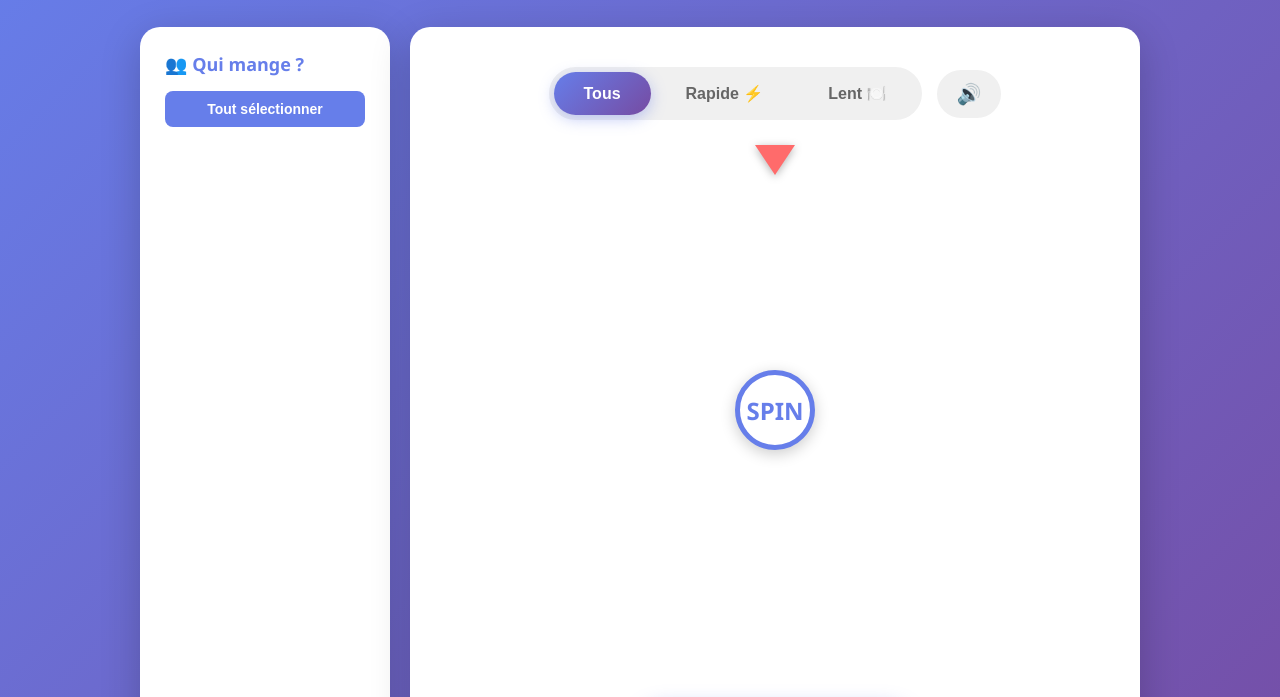
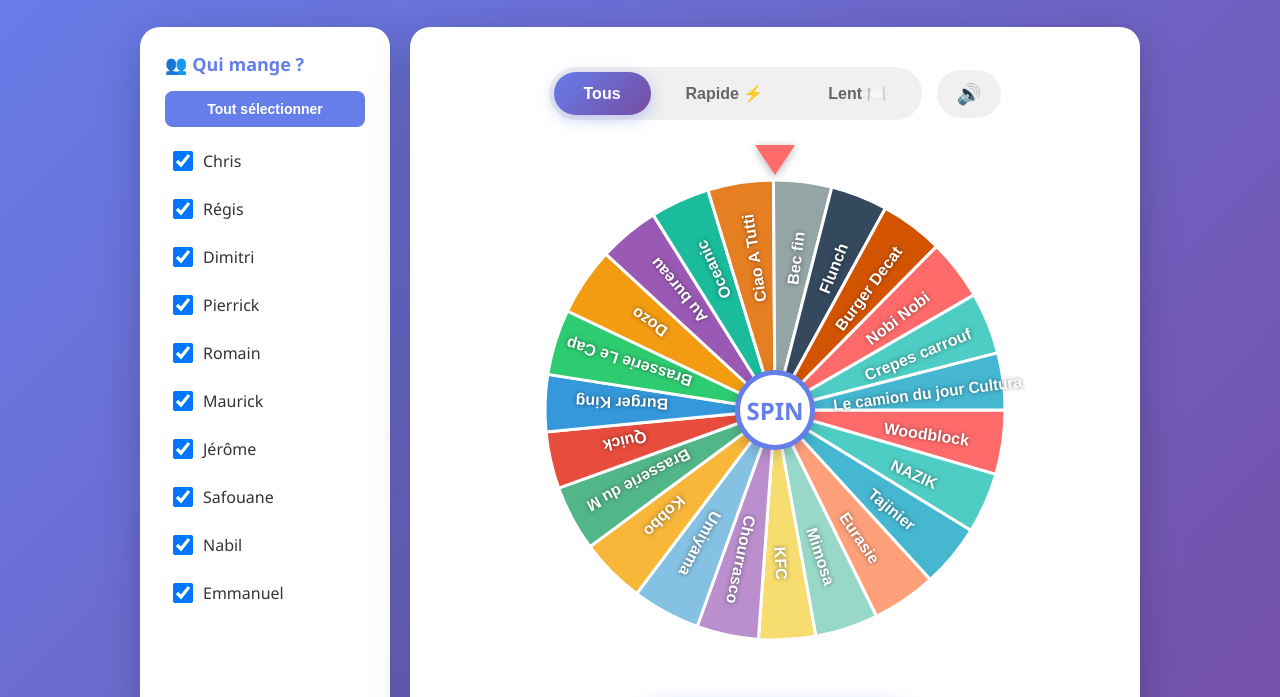
Before and after one commit to christophebidart-a11y/roue-restaurant, a plain HTML site: page index.html in a window 1280 px wide. Shown: the part 78-775 px from the top of the page. Drawn offline with Linux system fonts and the light colour scheme.

Commit message:
Add files via upload

```diff
--- a/index.html
+++ b/index.html
@@ -456,23 +456,23 @@
             { "name": "Eurasie", "category": "fast", "image": "https://media.tenor.com/yf3ROvNAOpAAAAAM/hhgf.gif" },
             { "name": "Mimosa", "category": "fast", "image": "https://media.tenor.com/yf3ROvNAOpAAAAAM/hhgf.gif" },
             { "name": "KFC", "category": "fast", "image": "https://media.tenor.com/yf3ROvNAOpAAAAAM/hhgf.gif" },
-            { "name": "Chourrasco", "category": "fast", "image": ""https://media.tenor.com/yf3ROvNAOpAAAAAM/hhgf.gif" },
-            { "name": "Umiyama", "category": "fast", "image": ""https://media.tenor.com/yf3ROvNAOpAAAAAM/hhgf.gif" },
-            { "name": "Kobbo", "category": "slow", "image": ""https://media.tenor.com/yf3ROvNAOpAAAAAM/hhgf.gif" },
-            { "name": "Brasserie du M", "category": "slow", "image": ""https://media.tenor.com/yf3ROvNAOpAAAAAM/hhgf.gif" },
-            { "name": "Quick", "category": "fast", "image": ""https://media.tenor.com/yf3ROvNAOpAAAAAM/hhgf.gif" },
-            { "name": "Burger King", "category": "fast", "image": ""https://media.tenor.com/yf3ROvNAOpAAAAAM/hhgf.gif" },
-            { "name": "Brasserie Le Cap", "category": "slow", "image": ""https://media.tenor.com/yf3ROvNAOpAAAAAM/hhgf.gif" },
-            { "name": "Dozo", "category": "slow", "image": ""https://media.tenor.com/yf3ROvNAOpAAAAAM/hhgf.gif" },
-            { "name": "Au bureau", "category": "fast", "image": ""https://media.tenor.com/yf3ROvNAOpAAAAAM/hhgf.gif" },
-            { "name": "Oceanic", "category": "slow", "image": ""https://media.tenor.com/yf3ROvNAOpAAAAAM/hhgf.gif" },
-            { "name": "Ciao A Tutti", "category": "slow", "image": ""https://media.tenor.com/yf3ROvNAOpAAAAAM/hhgf.gif" },
-            { "name": "Bec fin", "category": "slow", "image": ""https://media.tenor.com/yf3ROvNAOpAAAAAM/hhgf.gif" },
-            { "name": "Flunch", "category": "slow", "image": ""https://media.tenor.com/yf3ROvNAOpAAAAAM/hhgf.gif" },
-            { "name": "Burger Decat", "category": "fast", "image": ""https://media.tenor.com/yf3ROvNAOpAAAAAM/hhgf.gif" },
-            { "name": "Nobi Nobi", "category": "fast", "image": ""https://media.tenor.com/yf3ROvNAOpAAAAAM/hhgf.gif" },
-            { "name": "Crepes carrouf", "category": "slow", "image": ""https://media.tenor.com/yf3ROvNAOpAAAAAM/hhgf.gif" },
-            { "name": "Le camion du jour Cultura", "category": "fast", "image": ""https://media.tenor.com/yf3ROvNAOpAAAAAM/hhgf.gif" }
+            { "name": "Chourrasco", "category": "fast", "image": "https://media.tenor.com/yf3ROvNAOpAAAAAM/hhgf.gif" },
+            { "name": "Umiyama", "category": "fast", "image": "https://media.tenor.com/yf3ROvNAOpAAAAAM/hhgf.gif" },
+            { "name": "Kobbo", "category": "slow", "image": "https://media.tenor.com/yf3ROvNAOpAAAAAM/hhgf.gif" },
+            { "name": "Brasserie du M", "category": "slow", "image": "https://media.tenor.com/yf3ROvNAOpAAAAAM/hhgf.gif" },
+            { "name": "Quick", "category": "fast", "image": "https://media.tenor.com/yf3ROvNAOpAAAAAM/hhgf.gif" },
+            { "name": "Burger King", "category": "fast", "image": "https://media.tenor.com/yf3ROvNAOpAAAAAM/hhgf.gif" },
+            { "name": "Brasserie Le Cap", "category": "slow", "image": "https://media.tenor.com/yf3ROvNAOpAAAAAM/hhgf.gif" },
+            { "name": "Dozo", "category": "slow", "image": "https://media.tenor.com/yf3ROvNAOpAAAAAM/hhgf.gif" },
+            { "name": "Au bureau", "category": "fast", "image": "https://media.tenor.com/yf3ROvNAOpAAAAAM/hhgf.gif" },
+            { "name": "Oceanic", "category": "slow", "image": "https://media.tenor.com/yf3ROvNAOpAAAAAM/hhgf.gif" },
+            { "name": "Ciao A Tutti", "category": "slow", "image": "https://media.tenor.com/yf3ROvNAOpAAAAAM/hhgf.gif" },
+            { "name": "Bec fin", "category": "slow", "image": "https://media.tenor.com/yf3ROvNAOpAAAAAM/hhgf.gif" },
+            { "name": "Flunch", "category": "slow", "image": "https://media.tenor.com/yf3ROvNAOpAAAAAM/hhgf.gif" },
+            { "name": "Burger Decat", "category": "fast", "image": "https://media.tenor.com/yf3ROvNAOpAAAAAM/hhgf.gif" },
+            { "name": "Nobi Nobi", "category": "fast", "image": "https://media.tenor.com/yf3ROvNAOpAAAAAM/hhgf.gif" },
+            { "name": "Crepes carrouf", "category": "slow", "image": "https://media.tenor.com/yf3ROvNAOpAAAAAM/hhgf.gif" },
+            { "name": "Le camion du jour Cultura", "category": "fast", "image": "https://media.tenor.com/yf3ROvNAOpAAAAAM/hhgf.gif" }
         ];
 
         let ratingsData = null;
```
